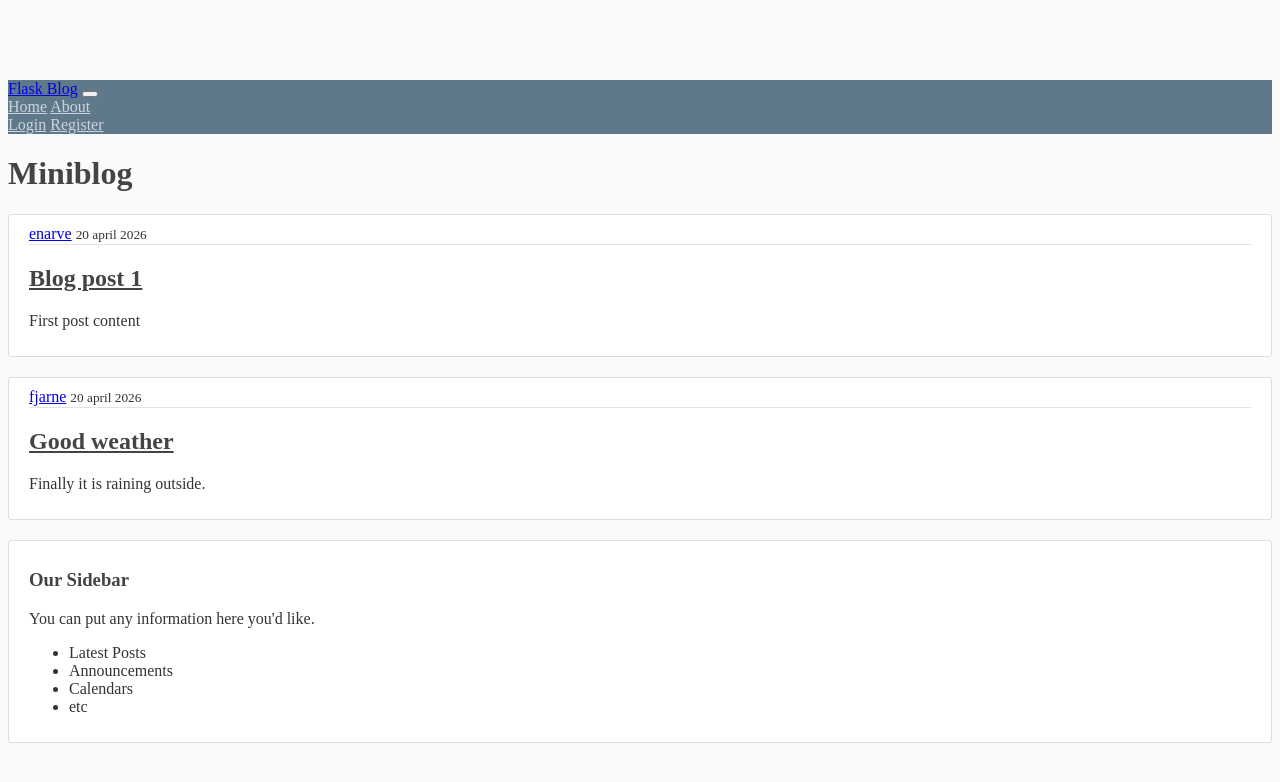
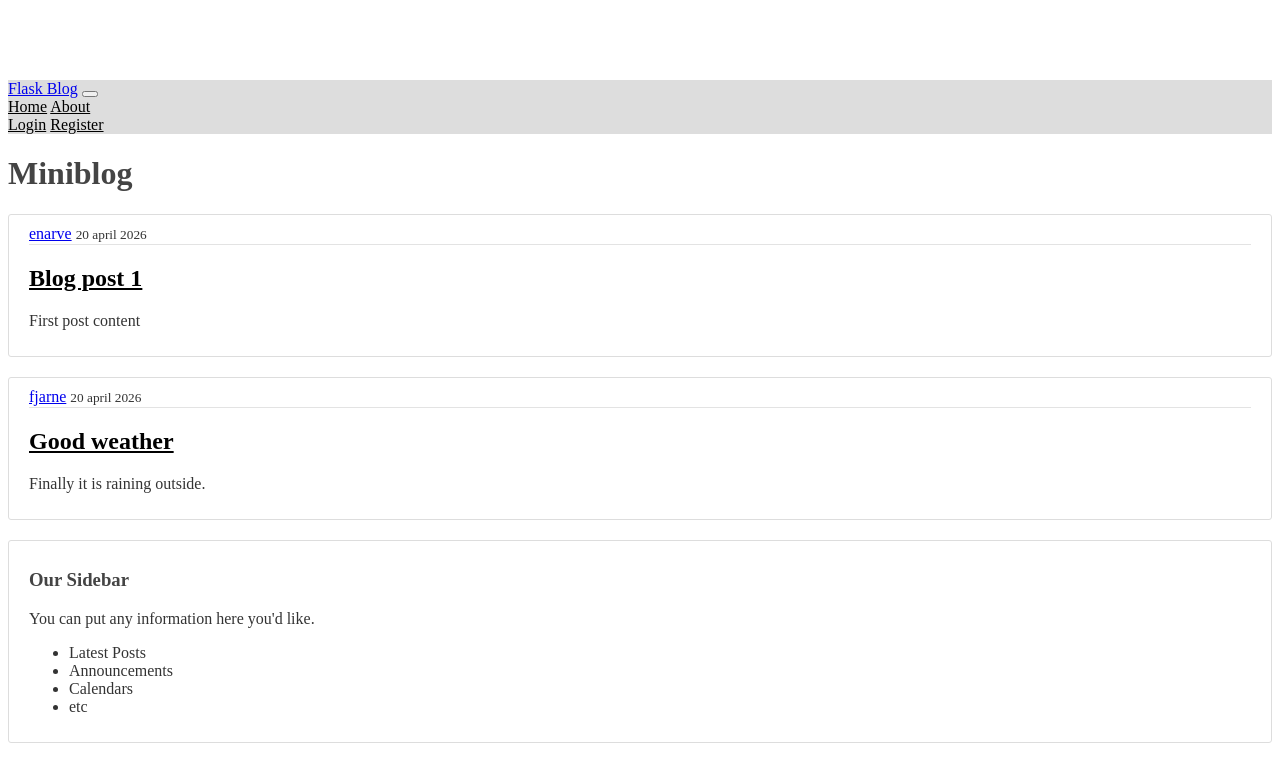
Before and after one commit to enarve/miniblog, a Flask app: page / in a window 1280 px wide. Shown: the top 782 px of the page. Run offline with Flask 3, Linux system fonts and the light colour scheme.

Commit message:
Update main.css

```diff
--- a/static/main.css
+++ b/static/main.css
@@ -1,5 +1,5 @@
 body {
-  background: #fafafa;
+  background: #ffffff;
   color: #333333;
   margin-top: 5rem;
 }
@@ -9,11 +9,11 @@ h1, h2, h3, h4, h5, h6 {
 }
 
 .bg-steel {
-  background-color: #5f788a;
+  background-color: #dddddd;
 }
 
 .site-header .navbar-nav .nav-link {
-  color: #cbd5db;
+  color: #000000;
 }
 
 .site-header .navbar-nav .nav-link:hover {
@@ -33,7 +33,7 @@ h1, h2, h3, h4, h5, h6 {
 }
 
 .article-title {
-  color: #444444;
+  color: #000000;
 }
 
 a.article-title:hover {
```
